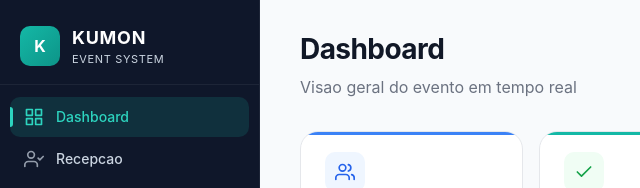
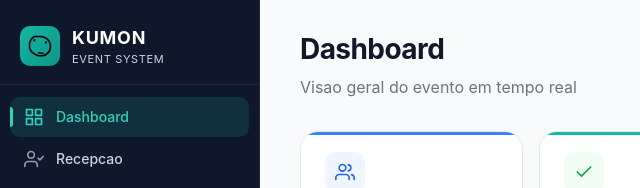
Before and after one commit to wagneroli/kumon-container, a plain HTML site: page index.html in a window 1280 px wide. Shown: the top 188 px of the page, 0-640 px from the left. Drawn offline with Linux system fonts and the light colour scheme; no server answers.

Commit message:
feat: replace sidebar "K" text with Kumon-Logo.png image
Co-Authored-By: Claude Opus 4.7 <noreply@anthropic.com>

```diff
--- a/index.html
+++ b/index.html
@@ -23,7 +23,7 @@
   <nav class="sidebar" id="sidebar">
     <div class="sidebar-header">
       <div class="sidebar-logo">
-        <div class="sidebar-logo-icon">K</div>
+        <img class="sidebar-logo-icon" src="Kumon-Logo.png" alt="KUMON" style="width:40px;height:40px;object-fit:contain;">
         <div>
           <div class="sidebar-logo-text">KUMON</div>
           <div class="sidebar-logo-sub">Event System</div>
```
Also changed, not shown: Kumon-Logo.png (added).
